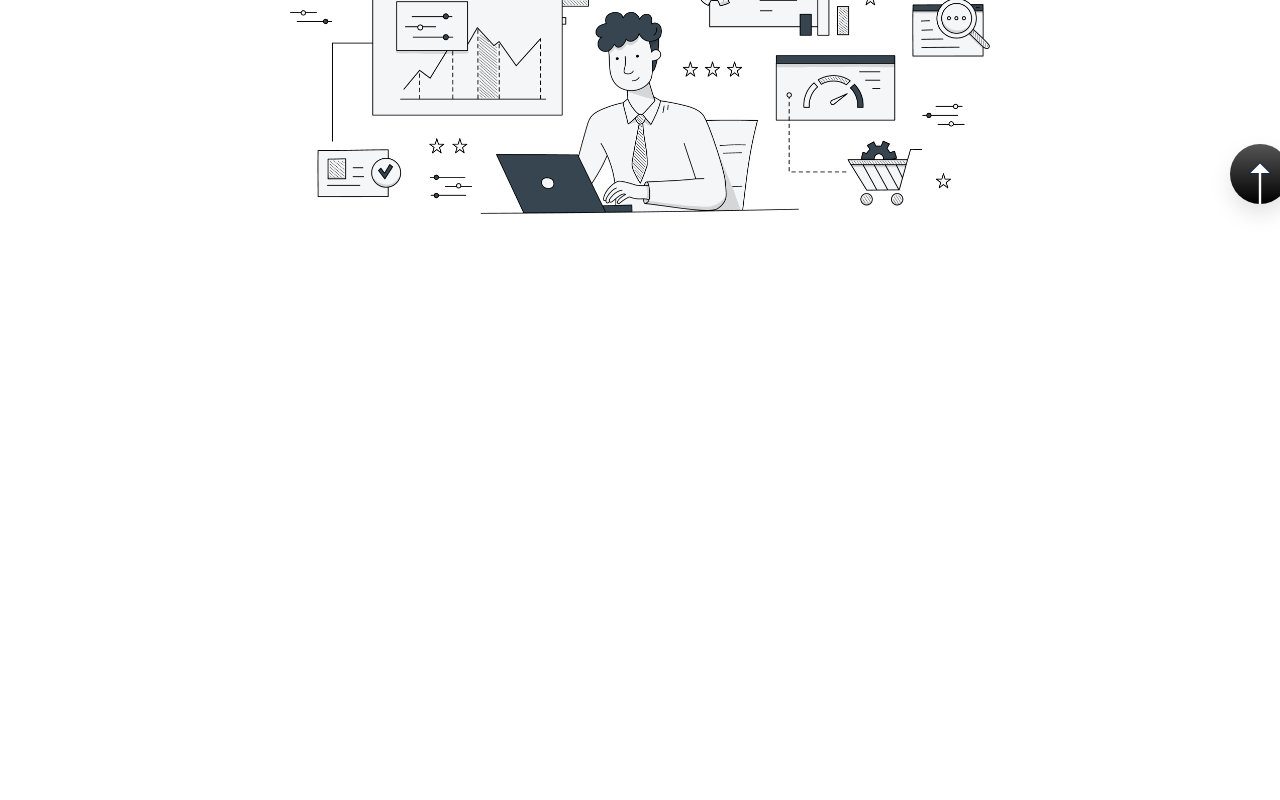
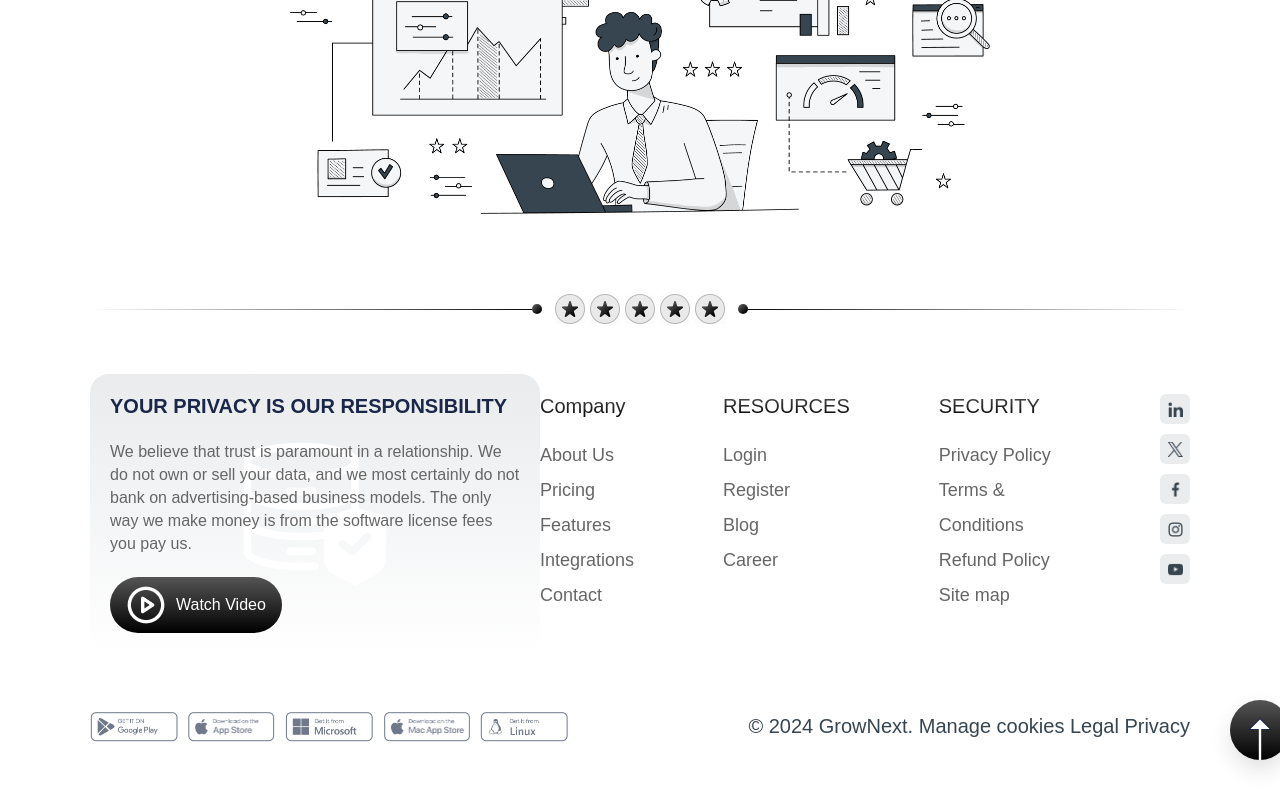
Before and after one commit to oleksandr7268/grownext, a Next.js app: page / in a window 1280 px wide. Shown: the part 6374-7174 px from the top of the page. Before the commit the page ends 6618 px from the top, so only its background shows below. Built offline with nearby package versions, Linux system fonts and the light colour scheme; a web font is replaced by a local one.

Commit message:
Complete All

```diff
--- a/src/app/page.tsx
+++ b/src/app/page.tsx
@@ -30,8 +30,8 @@ export default function Home() {
 					<Support />
 					<Testimonials />
 					<Tailored />
-					{/* <Divider /> */}
-					{/* <Contact /> */}
+					<Divider />
+					<Contact />
 					<button className="absolute bottom-10 w-[60px] h-[60px] -right-10 translate-x-[100%] bg-gradient-to-b from-[#555555] to-black shadow-[0px_10px_25px_-3px_#00000026] rounded-full flex justify-center items-end">
 						<Image src={UpArrowImg} alt="↑" width={24} height={42} />
 					</button>
--- a/src/app/sections/Contact.tsx
+++ b/src/app/sections/Contact.tsx
@@ -120,7 +120,7 @@ const Contact = () => {
 						<Image src={Linux} alt="Linux" className="w-auto h-[30px] aspect-auto" />
 					</button>
 				</div>
-				<div className="text-[20px] leading-[35px] text-[#374550]">© 2024 GrowNext. Manage cookies Legal Privacy</div>
+				<div className="text-[16px] md:text-[18px] lg:text-[20px] leading-[35px] text-[#374550]">© 2024 GrowNext. Manage cookies Legal Privacy</div>
 			</div>
 		</div>
 	);
--- a/src/app/sections/Divider.tsx
+++ b/src/app/sections/Divider.tsx
@@ -4,7 +4,7 @@ import Image from "next/image";
 
 const Divider = () => {
 	return (
-		<div className="flex items-center my-[50px]">
+		<div className="flex items-center my-5 md:my-6 lg:my-[50px]">
 			<div className="h-[1px] w-full flex-1 bg-gradient-to-l from-[#080808] to-white"></div>
 			<div className="flex gap-[13px] items-center">
 				<div className="w-2.5 h-2.5 rounded-full" style={{ background: "linear-gradient(137.79deg, #555555 15%, #000000 83.5%)" }}></div>
```
